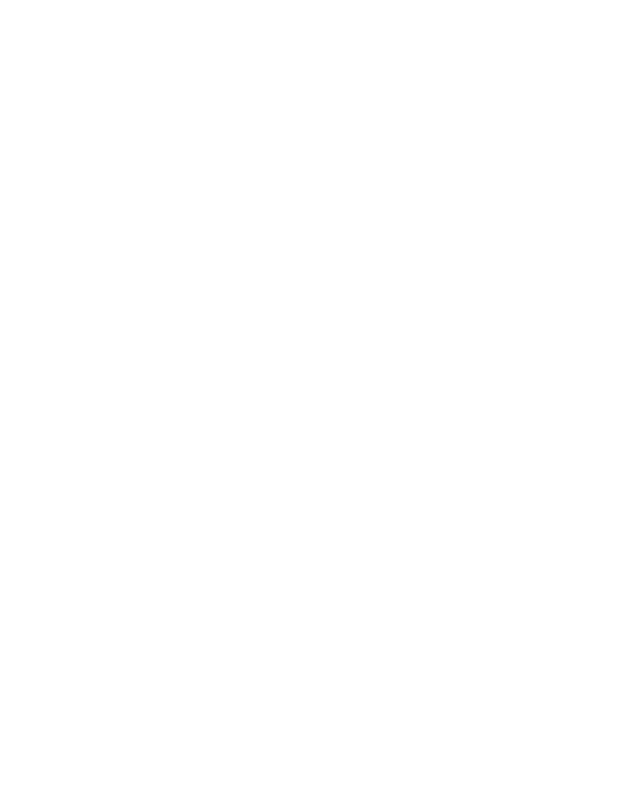
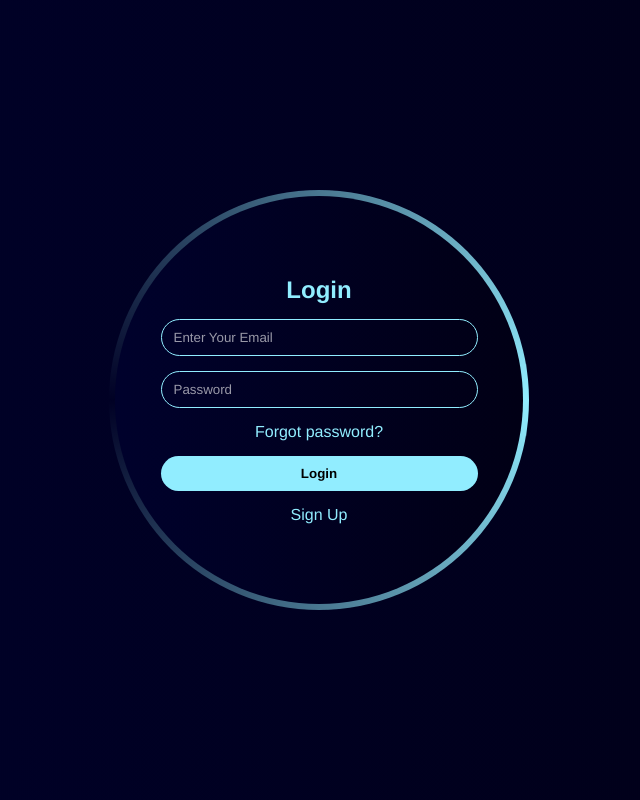
Before and after one commit to bilalahmed180/Quizz-App, a plain HTML site: page login.html in a window 1280 px wide. Shown: the whole page, without its empty margins (321-961 px from the left). Drawn offline with Linux system fonts and the light colour scheme.

Commit message:
Attached-forms

```diff
--- a/login.html
+++ b/login.html
@@ -0,0 +1,26 @@
+<!DOCTYPE html>
+<html lang="en">
+<head>
+    <meta charset="UTF-8">
+    <meta name="viewport" content="width=device-width, initial-scale=1.0">
+    <title>Sign Up</title>
+    <link rel="stylesheet" href="style.css">
+</head>
+<body class="sign-up-body">
+
+    <div class="circle-border">
+        <form class="sign-up-form">
+            <h2 class="sign-up">Login</h2>
+            <input class="form-input" type="email" placeholder="Enter Your Email">
+            <input class="form-input" type="password" placeholder="Password">
+            <a class="forgot-p" href="">Forgot password?</a>
+
+            <button class="form-btn">Login</button>
+            <p>
+                <a href="./sign-up.html">Sign Up</a>
+            </p>
+        </form>
+    </div>
+
+</body>
+</html>
--- a/style.css
+++ b/style.css
@@ -48,6 +48,10 @@ header nav ul li a {
     color: rgb(145, 237, 255);
 }
 
+header nav ul li a:hover {
+    color: rgb(99, 190, 209);
+}
+
 header nav div {
     display: flex;
     gap: 20px;
@@ -64,6 +68,10 @@ header nav div button {
 header nav div button a {
     text-decoration: none;
     color: rgb(145, 237, 255);
+}
+
+header nav div button a:hover {
+    color: rgb(99, 190, 209);
 }
 
 .quizz-body {
@@ -199,7 +207,6 @@ header nav div button a {
     color: rgb(145, 237, 255);
 }
 
-/* 🔁 Animation */
 @keyframes rotate {
     from {
         transform: rotate(0deg);
@@ -210,7 +217,6 @@ header nav div button a {
     }
 }
 
-/* 📱 Small devices */
 @media (max-width: 480px) {
     .circle-border {
         width: 320px;
@@ -220,3 +226,10 @@ header nav div button a {
 
 
 /* SIGN-UP CSS END */
+
+
+/* LOGIN CSS START */
+
+
+
+/* LOGIN CSS END */
```
